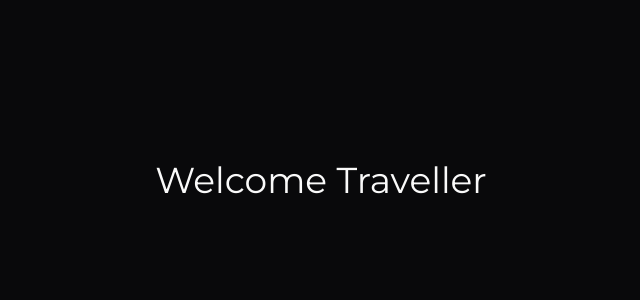
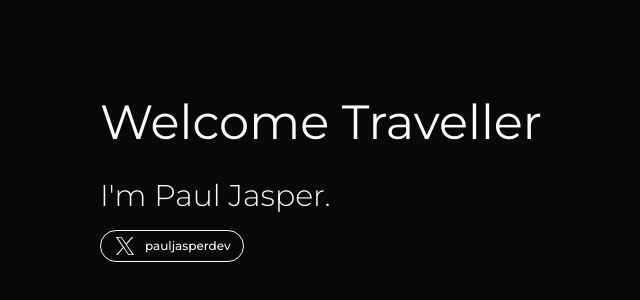
Before and after one commit to pauljasperdev/home, a Next.js app: page / in a window 1280 px wide. Shown: the part 220-520 px from the top of the page, without its empty margins (319-959 px from the left). Built offline with nearby package versions, Linux system fonts and the light colour scheme.

Commit message:
update welcome with twitter

```diff
--- /dev/null
+++ b/src/app/_components/Xicon.tsx
@@ -0,0 +1,11 @@
+export default function Xicon({ className }: { className?: string }) {
+  return (
+    <svg
+      className={className}
+      xmlns="http://www.w3.org/2000/svg"
+      viewBox="0 0 50 50"
+    >
+      <path d="M 5.9199219 6 L 20.582031 27.375 L 6.2304688 44 L 9.4101562 44 L 21.986328 29.421875 L 31.986328 44 L 44 44 L 28.681641 21.669922 L 42.199219 6 L 39.029297 6 L 27.275391 19.617188 L 17.933594 6 L 5.9199219 6 z M 9.7167969 8 L 16.880859 8 L 40.203125 42 L 33.039062 42 L 9.7167969 8 z"></path>
+    </svg>
+  );
+}
--- a/src/app/_components/welcome.tsx
+++ b/src/app/_components/welcome.tsx
@@ -1,7 +1,32 @@
+import { Button } from "~/components/ui/button";
+import Xicon from "./Xicon";
+
 export default function Welcome() {
   return (
     <div className="flex min-h-screen items-center justify-center">
-      <h1 className="text-4xl">Welcome Traveller</h1>
+      <div className="flex flex-col items-start justify-center space-y-8">
+        <h1 className="text-5xl">Welcome Traveller</h1>
+        <div className="flex w-full flex-col items-start justify-start space-y-4">
+          <h2 className="text-3xl font-light">I'm Paul Jasper.</h2>
+
+          <Button
+            variant="link2"
+            size="sm"
+            className="rounded-full [&_svg]:!size-6"
+            asChild
+          >
+            <a
+              href="https://twitter.com/pauljasperdev"
+              target="_blank"
+              rel="noopener noreferrer"
+              className="text-lg font-extralight"
+            >
+              <Xicon />
+              pauljasperdev
+            </a>
+          </Button>
+        </div>
+      </div>
     </div>
   );
 }
--- a/src/components/ui/button.tsx
+++ b/src/components/ui/button.tsx
@@ -1,8 +1,8 @@
-import * as React from "react"
-import { Slot } from "@radix-ui/react-slot"
-import { cva, type VariantProps } from "class-variance-authority"
+import * as React from "react";
+import { Slot } from "@radix-ui/react-slot";
+import { cva, type VariantProps } from "class-variance-authority";
 
-import { cn } from "~/lib/utils"
+import { cn } from "~/lib/utils";
 
 const buttonVariants = cva(
   "inline-flex items-center justify-center gap-2 whitespace-nowrap rounded-md text-sm font-medium transition-colors focus-visible:outline-none focus-visible:ring-1 focus-visible:ring-ring disabled:pointer-events-none disabled:opacity-50 [&_svg]:pointer-events-none [&_svg]:size-4 [&_svg]:shrink-0",
@@ -19,6 +19,8 @@ const buttonVariants = cva(
           "bg-secondary text-secondary-foreground shadow-sm hover:bg-secondary/80",
         ghost: "hover:bg-accent hover:text-accent-foreground",
         link: "text-primary underline-offset-4 hover:underline",
+        link2:
+          "text-primary border border-primary fill-primary hover:bg-primary hover:text-primary-foreground hover:fill-primary-foreground ",
       },
       size: {
         default: "h-9 px-4 py-2",
@@ -31,27 +33,27 @@ const buttonVariants = cva(
       variant: "default",
       size: "default",
     },
-  }
-)
+  },
+);
 
 export interface ButtonProps
   extends React.ButtonHTMLAttributes<HTMLButtonElement>,
     VariantProps<typeof buttonVariants> {
-  asChild?: boolean
+  asChild?: boolean;
 }
 
 const Button = React.forwardRef<HTMLButtonElement, ButtonProps>(
   ({ className, variant, size, asChild = false, ...props }, ref) => {
-    const Comp = asChild ? Slot : "button"
+    const Comp = asChild ? Slot : "button";
     return (
       <Comp
         className={cn(buttonVariants({ variant, size, className }))}
         ref={ref}
         {...props}
       />
-    )
-  }
-)
-Button.displayName = "Button"
+    );
+  },
+);
+Button.displayName = "Button";
 
-export { Button, buttonVariants }
+export { Button, buttonVariants };
```
